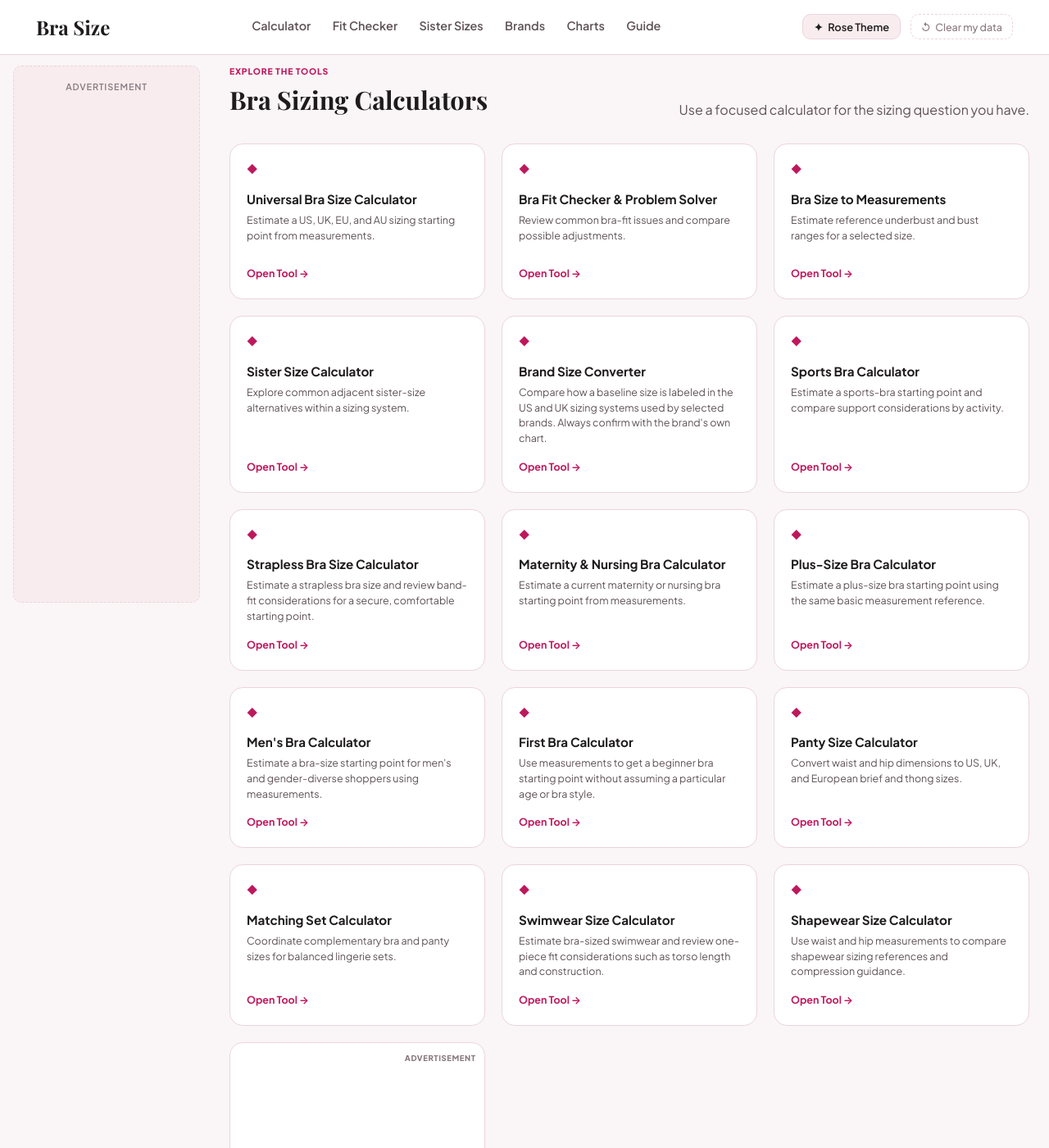
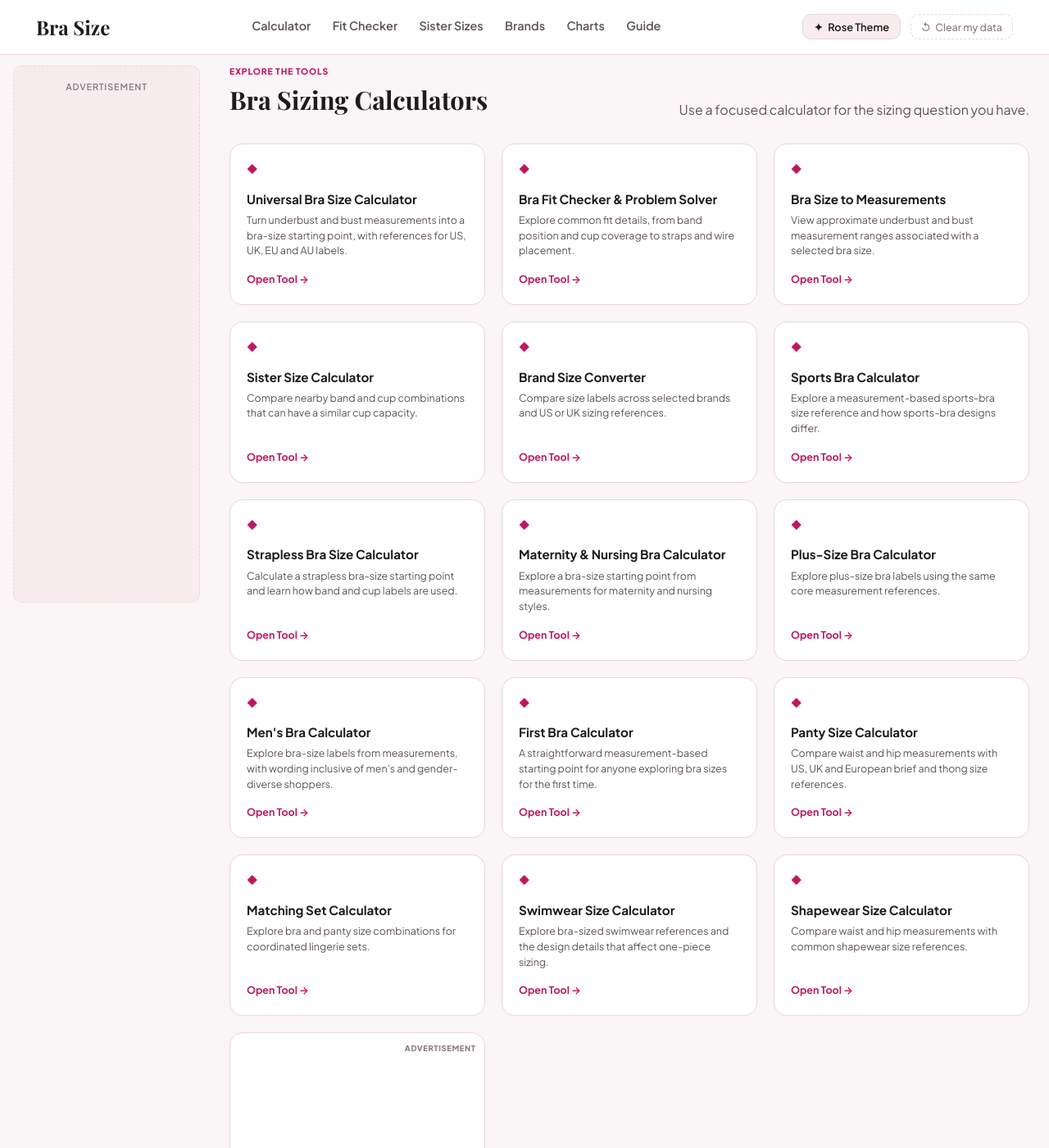
Before and after one commit to sharpedge74-cmyk/Bra-Size-Pro, a Jekyll site: the page built from index.html, in a window 1280 px wide and 1400 px high, scrolled down 1290 px. Shown: the whole window at 82% size. Built offline with Jekyll 4.4.1, drawn with Linux system fonts in a browser that asks for light colours; some web fonts are replaced; some of the changed text lies outside the part shown.

Commit message:
Humanize calculator and guide descriptions

```diff
--- a/_data/nav.yml
+++ b/_data/nav.yml
@@ -24,99 +24,99 @@
 all_tools:
   - title: "Universal Bra Size Calculator"
     url: "/bra-size-calculator"
-    desc: "Estimate a US, UK, EU, and AU sizing starting point from measurements."
+    desc: "Turn underbust and bust measurements into a bra-size starting point, with references for US, UK, EU and AU labels."
     icon: "Ruler"
   - title: "Bra Fit Checker & Problem Solver"
     url: "/bra-fit-checker"
-    desc: "Review common bra-fit issues and compare possible adjustments."
+    desc: "Explore common fit details, from band position and cup coverage to straps and wire placement."
     icon: "ShieldAlert"
   - title: "Bra Size to Measurements"
     url: "/bra-size-to-measurements"
-    desc: "Estimate reference underbust and bust ranges for a selected size."
+    desc: "View approximate underbust and bust measurement ranges associated with a selected bra size."
     icon: "ArrowLeftRight"
   - title: "Sister Size Calculator"
     url: "/sister-size-calculator"
-    desc: "Explore common adjacent sister-size alternatives within a sizing system."
+    desc: "Compare nearby band and cup combinations that can have a similar cup capacity."
     icon: "Sparkles"
   - title: "Brand Size Converter"
     url: "/brand-size-converter"
-    desc: "Compare how a baseline size is labeled in the US and UK sizing systems used by selected brands. Always confirm with the brand's own chart."
+    desc: "Compare size labels across selected brands and US or UK sizing references."
     icon: "Tag"
   - title: "Sports Bra Calculator"
     url: "/sports-bra-calculator"
-    desc: "Estimate a sports-bra starting point and compare support considerations by activity."
+    desc: "Explore a measurement-based sports-bra size reference and how sports-bra designs differ."
     icon: "Activity"
   - title: "Strapless Bra Size Calculator"
     url: "/strapless-bra-size-calculator"
-    desc: "Estimate a strapless bra size and review band-fit considerations for a secure, comfortable starting point."
+    desc: "Calculate a strapless bra-size starting point and learn how band and cup labels are used."
     icon: "Ruler"
   - title: "Maternity & Nursing Bra Calculator"
     url: "/maternity-nursing-bra-calculator"
-    desc: "Estimate a current maternity or nursing bra starting point from measurements."
+    desc: "Explore a bra-size starting point from measurements for maternity and nursing styles."
     icon: "Heart"
   - title: "Plus-Size Bra Calculator"
     url: "/plus-size-bra-calculator"
-    desc: "Estimate a plus-size bra starting point using the same basic measurement reference."
+    desc: "Explore plus-size bra labels using the same core measurement references."
     icon: "Feather"
   - title: "Men's Bra Calculator"
     url: "/mens-bra-calculator"
-    desc: "Estimate a bra-size starting point for men's and gender-diverse shoppers using measurements."
+    desc: "Explore bra-size labels from measurements, with wording inclusive of men's and gender-diverse shoppers."
     icon: "User"
   - title: "First Bra Calculator"
     url: "/first-bra-calculator"
-    desc: "Use measurements to get a beginner bra starting point without assuming a particular age or bra style."
+    desc: "A straightforward measurement-based starting point for anyone exploring bra sizes for the first time."
     icon: "Smile"
   - title: "Panty Size Calculator"
     url: "/panty-size-calculator"
-    desc: "Convert waist and hip dimensions to US, UK, and European brief and thong sizes."
+    desc: "Compare waist and hip measurements with US, UK and European brief and thong size references."
     icon: "Scissors"
   - title: "Matching Set Calculator"
     url: "/matching-set-calculator"
-    desc: "Coordinate complementary bra and panty sizes for balanced lingerie sets."
+    desc: "Explore bra and panty size combinations for coordinated lingerie sets."
     icon: "Layers"
   - title: "Swimwear Size Calculator"
     url: "/swimwear-size-calculator"
-    desc: "Estimate bra-sized swimwear and review one-piece fit considerations such as torso length and construction."
+    desc: "Explore bra-sized swimwear references and the design details that affect one-piece sizing."
     icon: "Waves"
   - title: "Shapewear Size Calculator"
     url: "/shapewear-size-calculator"
-    desc: "Use waist and hip measurements to compare shapewear sizing references and compression guidance."
+    desc: "Compare waist and hip measurements with common shapewear size references."
     icon: "Target"
 
 all_guides:
   - title: "Bra Sizing Methodology"
     url: "/bra-sizing-methodology"
-    desc: "See the formulas, cup mappings, band conversions, sister-size logic, and limitations used by the main calculator."
+    desc: "See how the calculator uses measurements, maps cup labels and compares common sizing systems."
   - title: "How to Measure Bra Size at Home"
     url: "/how-to-measure-bra-size-at-home"
-    desc: "Step-by-step tutorial with tape positioning, posture tips, and common pitfalls."
+    desc: "A clear walkthrough of underbust and bust measurements, with notes on tape placement and consistency."
   - title: "How Bra Sizes Are Determined"
     url: "/how-bra-sizes-are-determined"
-    desc: "Understand band measurements, cup-index mapping, international labels, and the limits of sizing formulas."
+    desc: "Learn how band numbers, cup letters and international size labels are connected."
   - title: "Bra Cup Size Guide (AA to L)"
     url: "/bra-cup-size-guide"
-    desc: "Compare cup-letter sequences across common US, UK, and EU sizing conventions."
+    desc: "Explore common cup-letter sequences and how they vary across US, UK and EU sizing."
   - title: "How to Measure Band Size Correctly"
     url: "/how-to-measure-band-size"
-    desc: "Learn consistent band measurement technique and how Bra Size uses the result as a sizing starting point."
+    desc: "Understand underbust measurement and how it becomes a band-size starting point."
   - title: "Universal Bra Measurement Chart"
     url: "/bra-measurement-chart"
-    desc: "Searchable cross-reference table matching inches and centimeters to global bra sizes."
+    desc: "Browse a cross-reference of bra-size labels and measurements in inches and centimeters."
   - title: "Sister Sizing Explained"
     url: "/sister-sizing-explained"
-    desc: "Understand adjacent band-and-cup relationships and why garment construction can change the fit."
+    desc: "See how band and cup labels shift together in related sizes and why labels are relative."
   - title: "9 Signs Your Bra Doesn't Fit"
     url: "/signs-your-bra-doesnt-fit"
-    desc: "Review common signs of bra-fit problems and possible adjustments."
+    desc: "Learn what band movement, cup coverage, straps and wire placement can reveal about garment fit."
   - title: "How to Measure for a Sports Bra"
     url: "/how-to-measure-sports-bra"
-    desc: "Compare sports-bra construction and support considerations by activity."
+    desc: "Explore the measurements and design features used to describe sports-bra sizing."
   - title: "Bra Size to Bust Size Chart"
     url: "/bra-size-to-bust-size-chart"
-    desc: "Reference approximate relationships between band, bust measurement and cup difference."
+    desc: "Compare approximate bust measurements, band labels and cup differences in one reference."
   - title: "Bra Size Guide by Size"
     url: "/bra-size-guide-by-size"
-    desc: "Detailed reference for individual bra sizes from 26AA through 52K, with band-and-cup explanations and fit context."
+    desc: "Explore individual sizes from 26AA through 52K, with clear explanations of band numbers and cup letters."
 
 legal:
   - title: "About Us"
```
